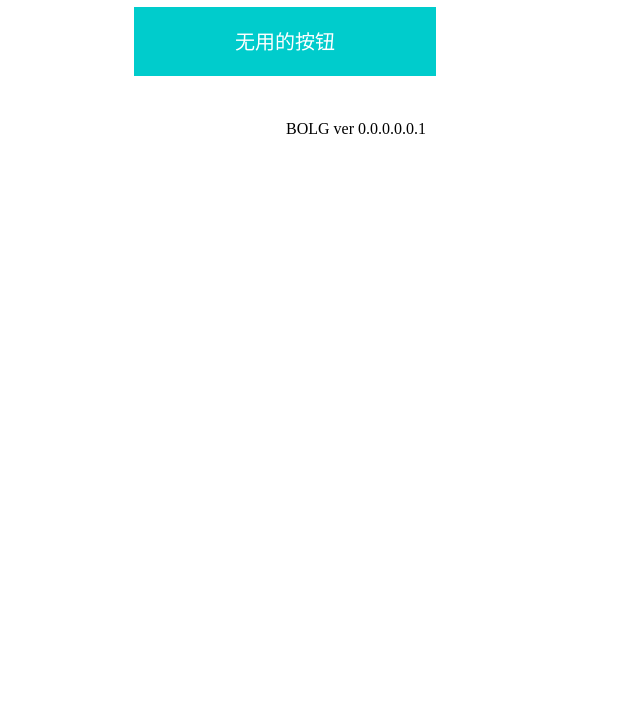
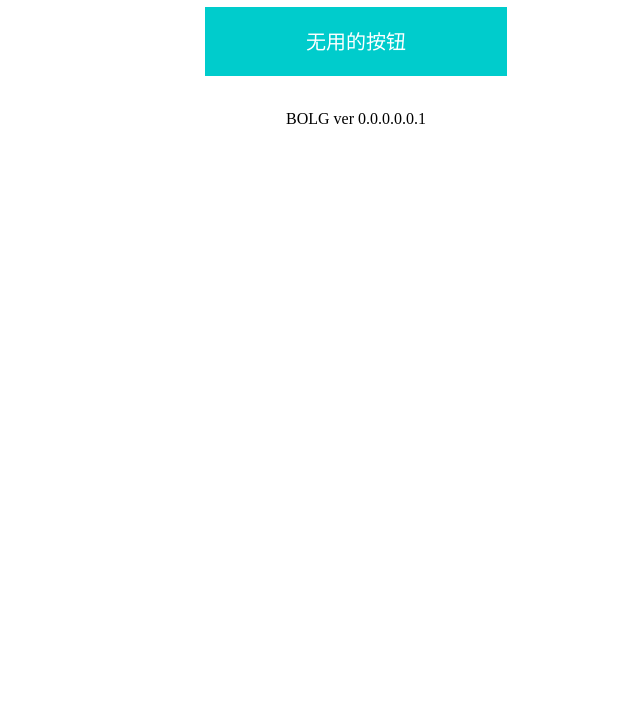
Before and after one commit to YellowCheese/YellowCheese.github.io, a plain HTML site: page index.html in a window 1280 px wide. Shown: the part 73-800 px from the top of the page, without its empty margins (284-924 px from the left). Drawn offline with Linux system fonts and the light colour scheme.

Commit message:
修改了div居中问题

```diff
--- a/mycss.css
+++ b/mycss.css
@@ -11,7 +11,8 @@ and open the template in the editor.
           background-color: #00cccc;
           width: 302px;
           height: 69px;
-          margin: 10px 4100px 10px 410px;
+          margin-left: auto;
+          margin-right: auto;
           border: 10px #006666;
           text-align:  center;
           line-height:  70px;
```
